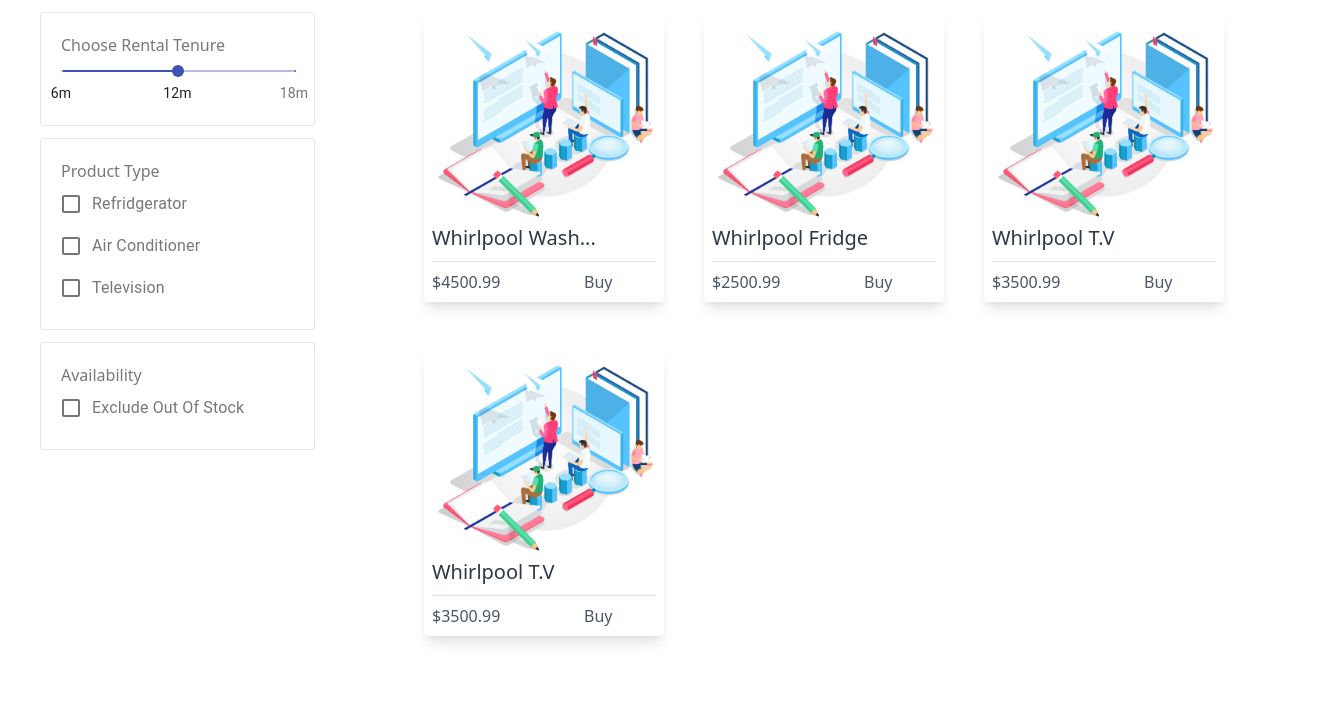
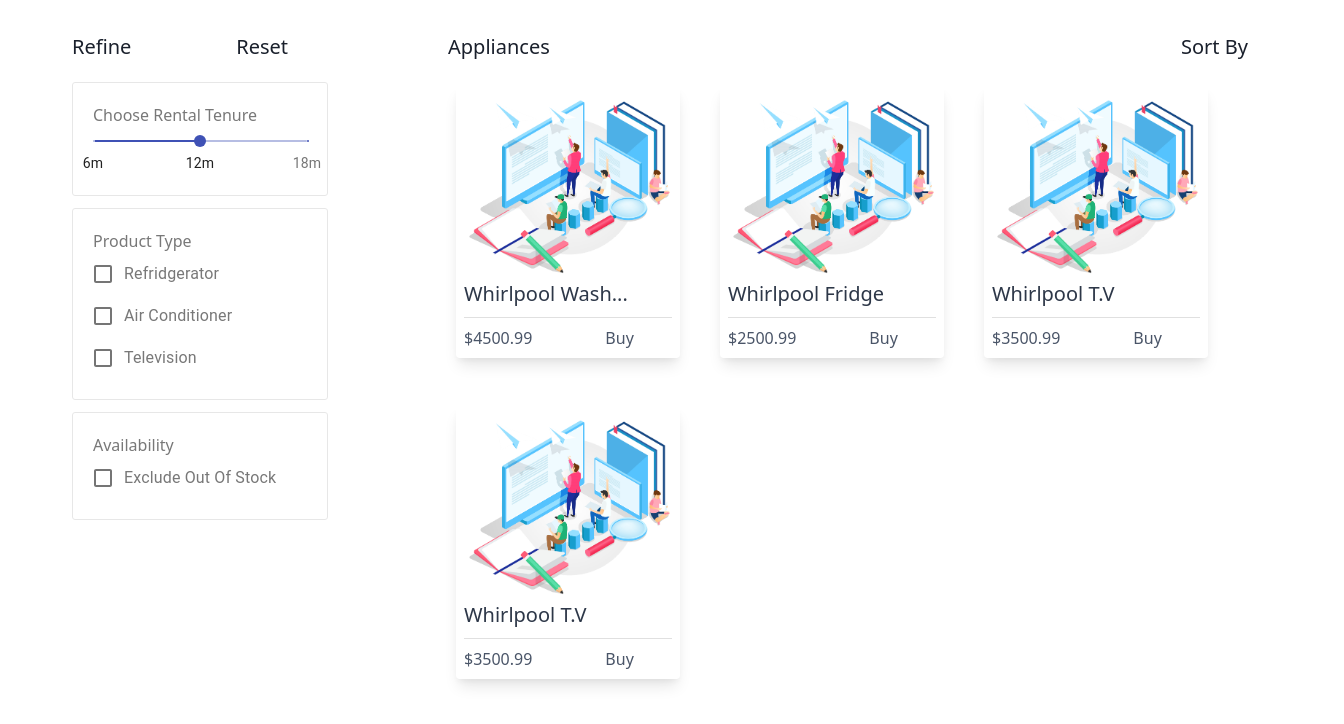
Before and after one commit to mpurohit88/rentronics-web, a Gatsby site: page /product in a window 1280 px wide. Shown: the whole page, 1344 px wide, since content can reach past the window. Built offline with nearby package versions, Linux system fonts and the light colour scheme; Gatsby itself is replaced by a stand-in of ours.

Commit message:
Added a few headings

```diff
--- a/src/components/productComponents/productFilter.js
+++ b/src/components/productComponents/productFilter.js
@@ -21,7 +21,7 @@
     return (
         <Grid>
             <Grid container className="cat-grey-box mt-3 ml-10">
-                <div class=" text-uppercase">
+                <div class="text-uppercase">
                     Choose Rental Tenure
                </div>
                 <Slider
--- a/src/components/ui/card.js
+++ b/src/components/ui/card.js
@@ -8,7 +8,6 @@
         { id: 2, name: "Whirlpool Fridge", imageSrc: catAndHumanIllustration, price: "2500.99" },
         { id: 3, name: "Whirlpool T.V", imageSrc: catAndHumanIllustration, price: "3500.99" },
         { id: 4, name: "Whirlpool T.V", imageSrc: catAndHumanIllustration, price: "3500.99" },
-
     ])
 
     const productArray = productList.map(e => {
--- a/src/pages/product.js
+++ b/src/pages/product.js
@@ -6,10 +6,20 @@
 function productPage() {
     return (
         <div class="container flex">
-            <div class="md:w-1/4">
-                <ProductFilter />
+            <div class="md:w-1/4 p-8">
+                <div class="flex row justify-between ">
+                    <div class="text-gray-900 text-xl ml-10 mb-2 text-uppercase">Refine</div>
+                    <div class="text-gray-900 text-xl mb-2 text-uppercase text-right">Reset</div>
+                </div>
+                <div class="flex row justify-between ">
+                    <ProductFilter />
+                </div>
             </div>
-             <div class="md:w-3/4">
+            <div class="md:w-3/4 p-8">
+                <div class="flex row justify-between ">
+                    <div class="text-gray-900 text-xl ml-24 mb-2 text-uppercase">Appliances</div>
+                    <div class="text-gray-900 text-xl mb-2 text-uppercase">Sort By</div>
+                </div>
                 <ProductCard />
             </div>
         </div>
```
